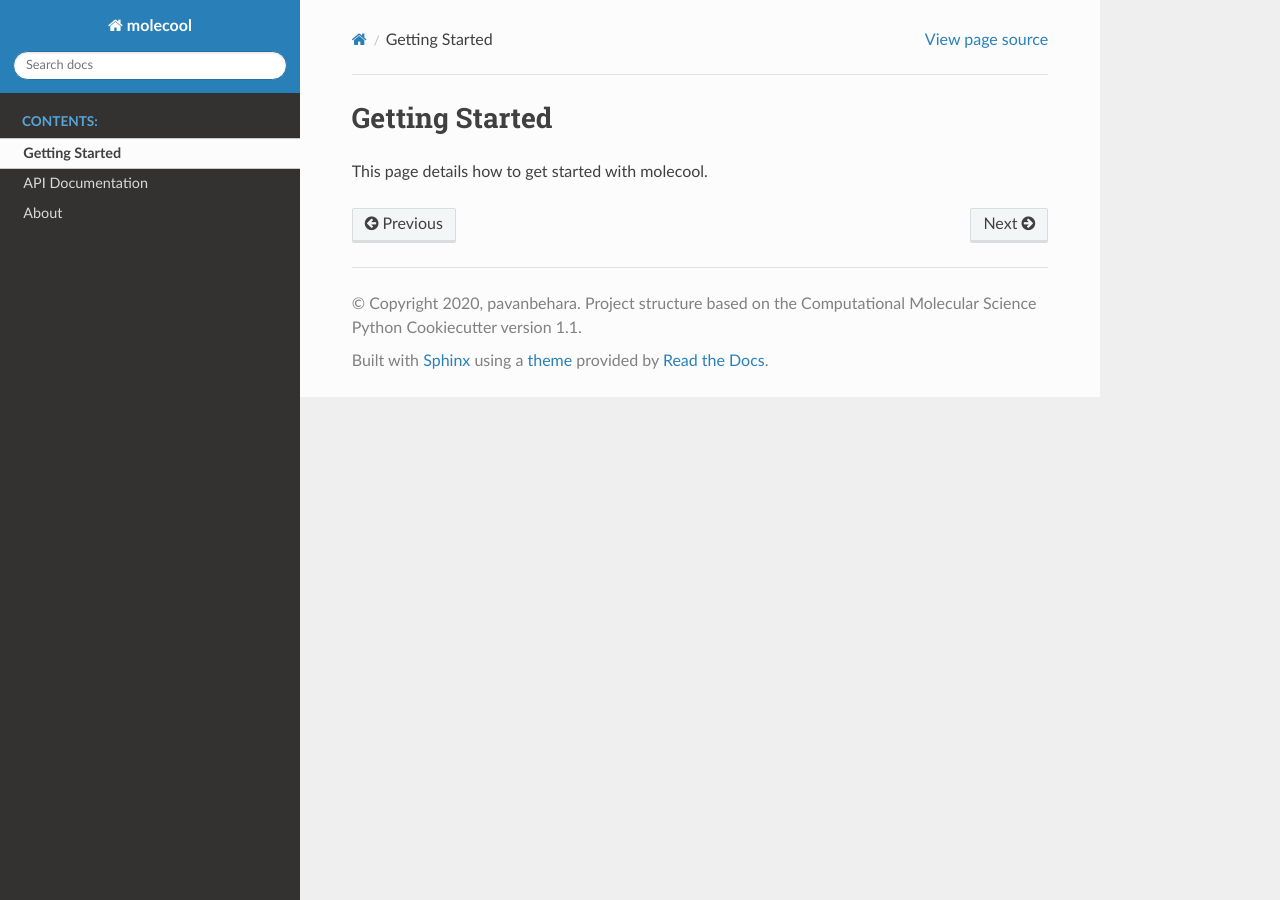
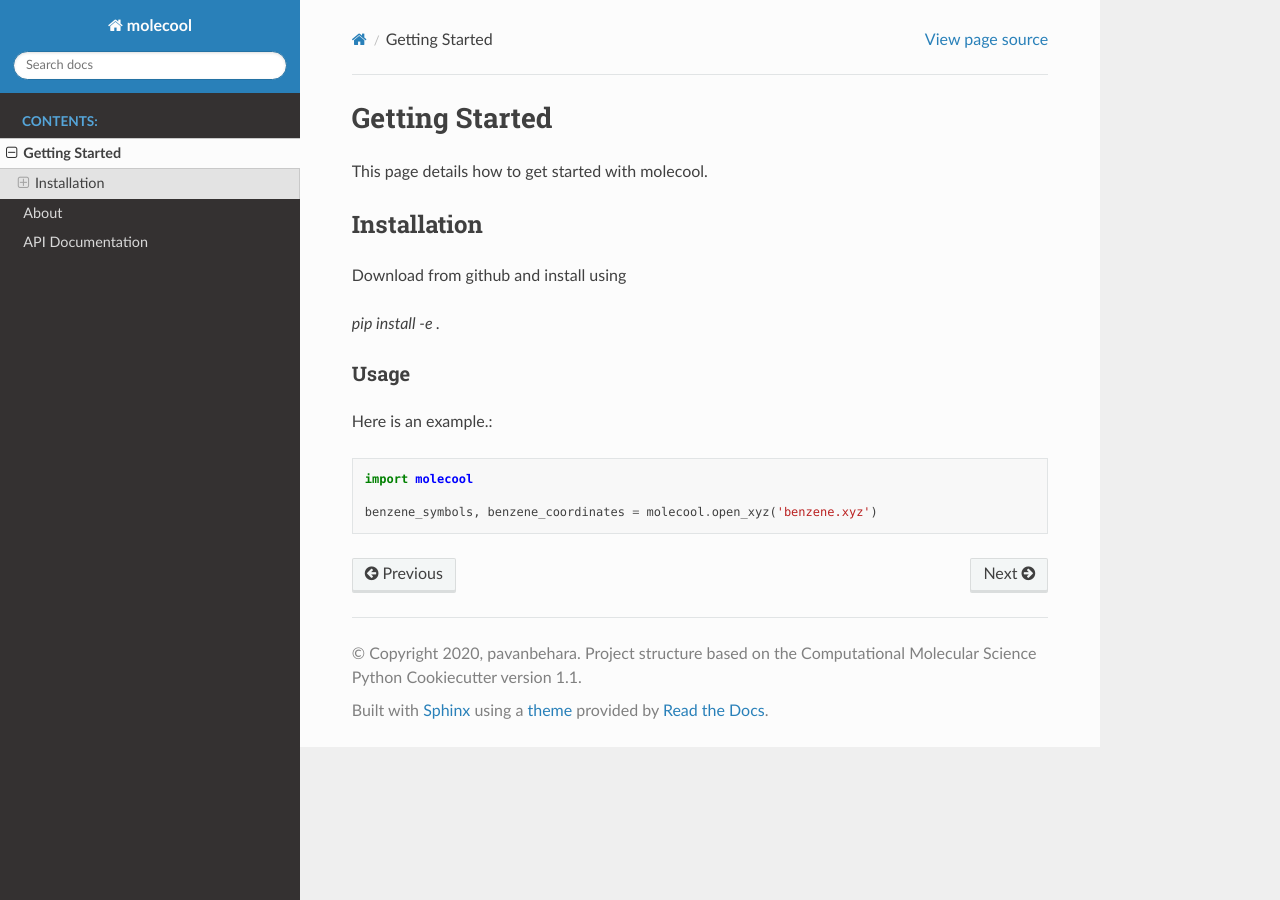
Before and after one commit to pavankum/molecool, a Sphinx documentation site: the page built from docs/getting_started.rst, in a window 1280 px wide. Built offline with Sphinx 7.4.7 and the Read the Docs theme 2.0.0, drawn with Linux system fonts in a browser that asks for light colours; the version number could not be read and is left out.

Commit message:
Update docs

```diff
--- a/docs/about.rst
+++ b/docs/about.rst
@@ -1,4 +1,4 @@
 About
-===============
+=====
 
 molecool is a python package created to analyze and manipulate the geometry files. Created during molssi 2020 best practices for software bootcamp.
--- a/docs/api.rst
+++ b/docs/api.rst
@@ -5,3 +5,8 @@ API Documentation
    :toctree: autosummary
 
    molecool.canvas
+   molecool.calculate_center_of_mass
+   molecool.calculate_distance
+   molecool.calculate_angle
+   molecool.draw_bond_histogram
+   molecool.draw_molecule
--- /dev/null
+++ b/docs/autosummary/molecool.calculate_angle.rst
@@ -0,0 +1,6 @@
+molecool.calculate\_angle
+=========================
+
+.. currentmodule:: molecool
+
+.. autofunction:: calculate_angle
--- /dev/null
+++ b/docs/autosummary/molecool.calculate_center_of_mass.rst
@@ -0,0 +1,6 @@
+molecool.calculate\_center\_of\_mass
+====================================
+
+.. currentmodule:: molecool
+
+.. autofunction:: calculate_center_of_mass
--- /dev/null
+++ b/docs/autosummary/molecool.calculate_distance.rst
@@ -0,0 +1,6 @@
+molecool.calculate\_distance
+============================
+
+.. currentmodule:: molecool
+
+.. autofunction:: calculate_distance
--- /dev/null
+++ b/docs/autosummary/molecool.draw_bond_histogram.rst
@@ -0,0 +1,6 @@
+molecool.draw\_bond\_histogram
+==============================
+
+.. currentmodule:: molecool
+
+.. autofunction:: draw_bond_histogram
--- /dev/null
+++ b/docs/autosummary/molecool.draw_molecule.rst
@@ -0,0 +1,6 @@
+molecool.draw\_molecule
+=======================
+
+.. currentmodule:: molecool
+
+.. autofunction:: draw_molecule
--- a/docs/getting_started.rst
+++ b/docs/getting_started.rst
@@ -2,3 +2,19 @@ Getting Started
 ===============
 
 This page details how to get started with molecool.
+
+Installation
+---------------------
+Download from github and install using
+
+`pip install -e .`
+
+
+
+Usage
+^^^^^^^^^^
+Here is an example.::
+
+	import molecool
+
+	benzene_symbols, benzene_coordinates = molecool.open_xyz('benzene.xyz')
--- a/docs/index.rst
+++ b/docs/index.rst
@@ -14,8 +14,8 @@ The file formats supported are 'xyz' and 'pdb'.
    :caption: Contents:
 
    getting_started
+   about
    api
-   about
 
 
 
```
